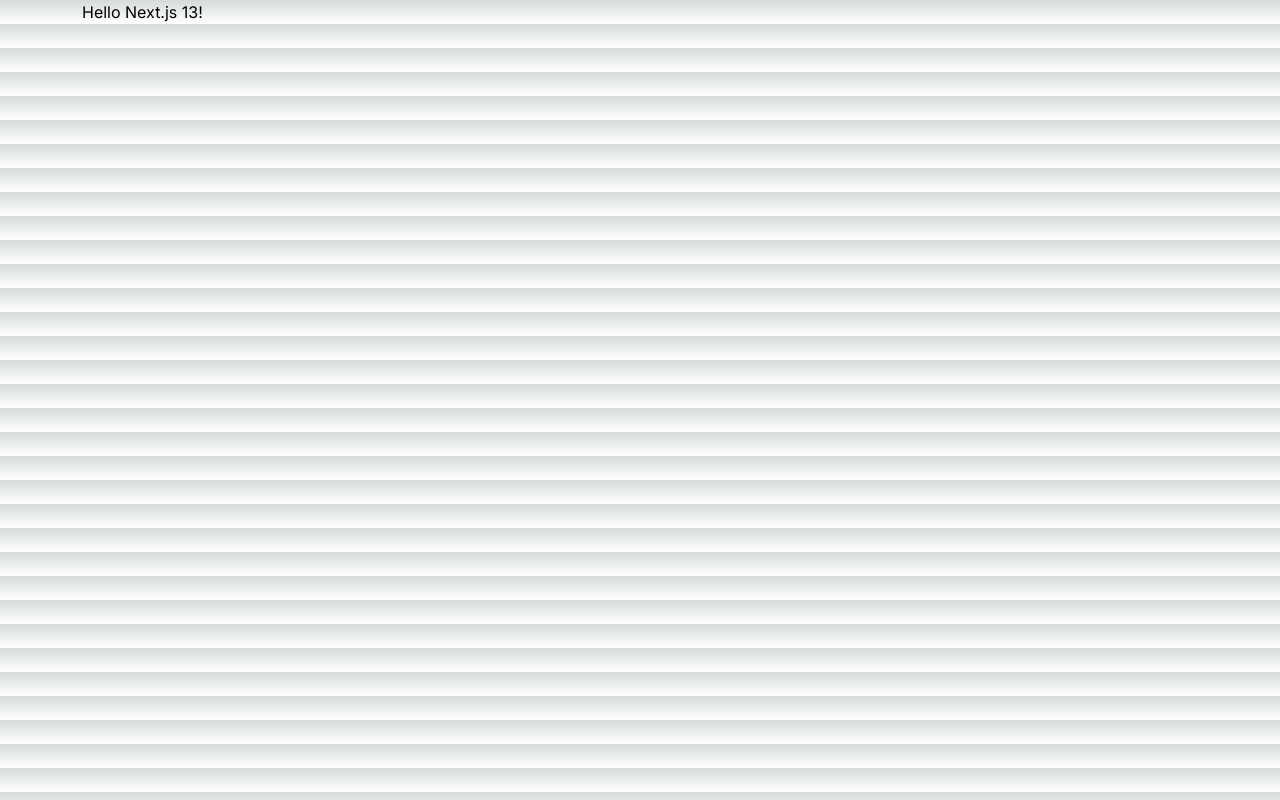
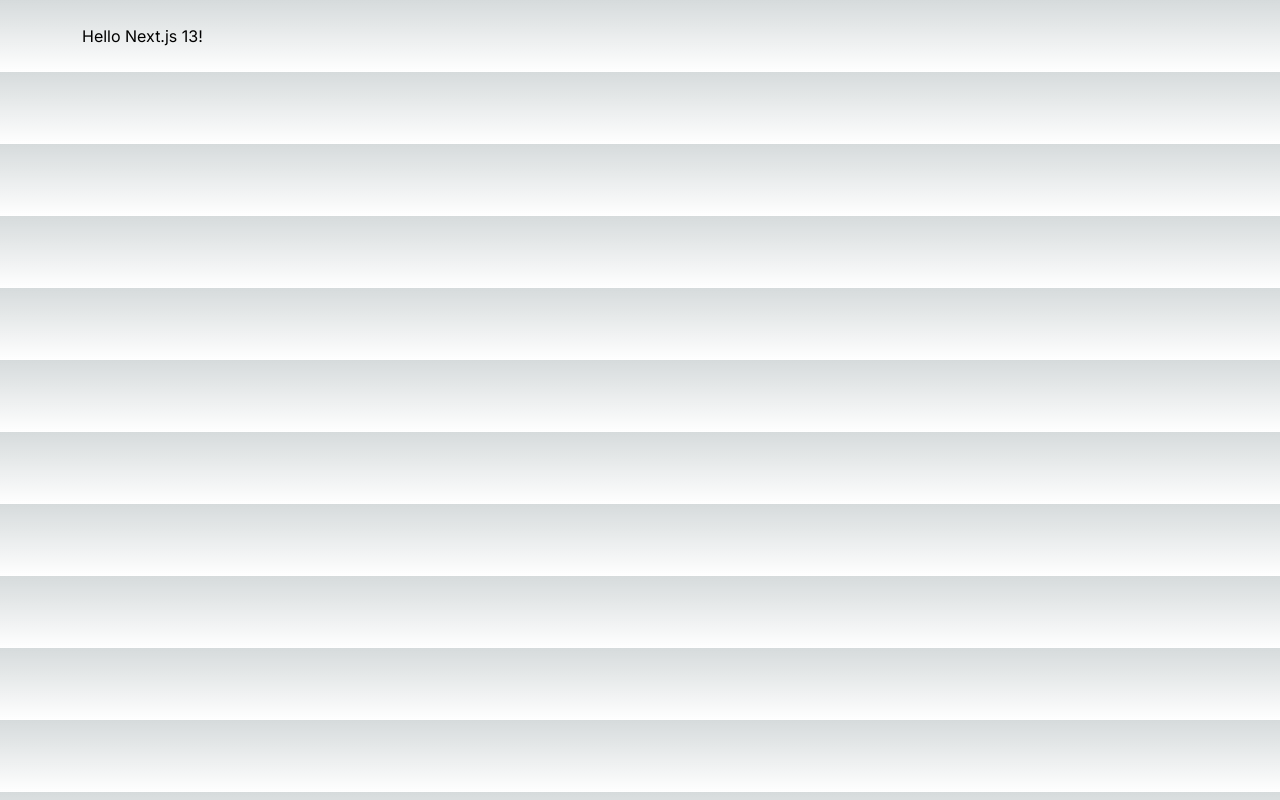
Before and after one commit to theallSparky/nextjs-13.4-image-gallery, a Next.js app: page /hello in a window 1280 px wide. Built offline with nearby package versions, Linux system fonts and the light colour scheme.

Commit message:
Applied minimalistic styling

```diff
--- a/src/app/layout.tsx
+++ b/src/app/layout.tsx
@@ -20,7 +20,7 @@ export default function RootLayout({
       <body className={inter.className}>
         <main>
           <SSRProvider>
-            <Container>
+            <Container className='py-4'>
               {children}
             </Container>
           </SSRProvider>
```
